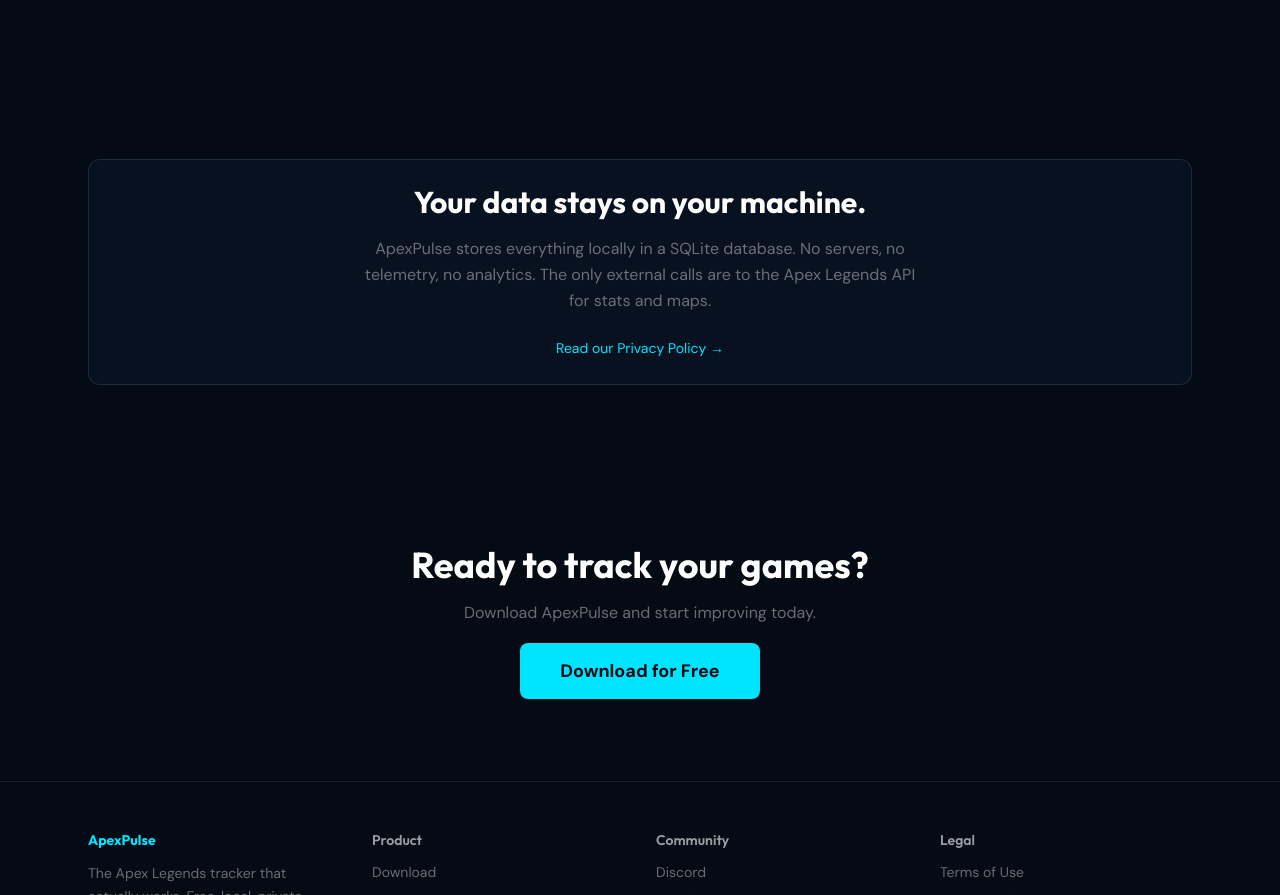
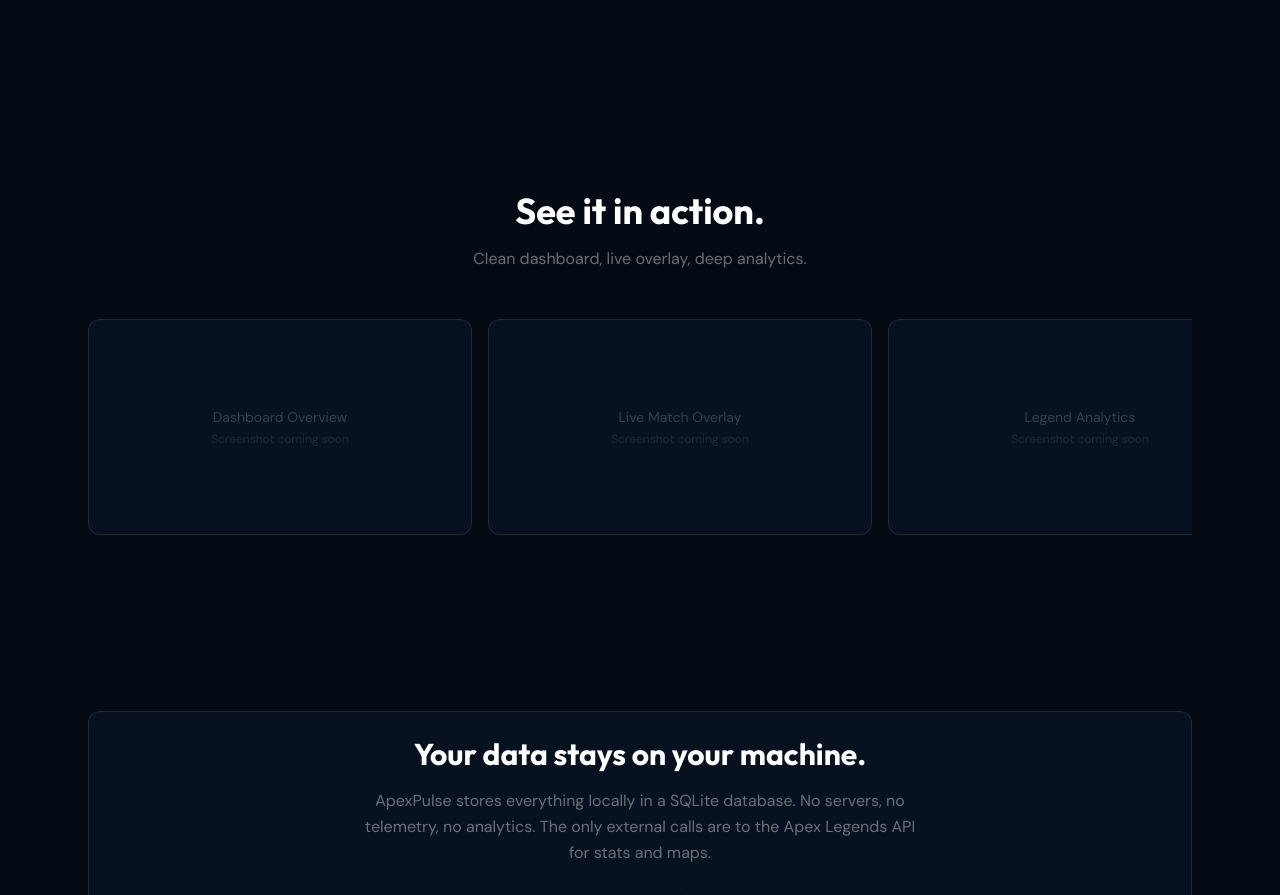
Before and after one commit to krazyadm1/apexpulse-site, a Next.js app: page / in a window 1280 px wide. Shown: the part 1528-2423 px from the top of the page. Built offline with nearby package versions, Linux system fonts and the light colour scheme.

Commit message:
feat: add screenshot gallery placeholder section

```diff
--- a/app/globals.css
+++ b/app/globals.css
@@ -33,3 +33,11 @@
   border-radius: 0.75rem;
   padding: 1.5rem;
 }
+
+.scrollbar-hide::-webkit-scrollbar {
+  display: none;
+}
+.scrollbar-hide {
+  -ms-overflow-style: none;
+  scrollbar-width: none;
+}
--- a/app/page.tsx
+++ b/app/page.tsx
@@ -72,6 +72,29 @@
         </div>
       </section>
 
+      {/* Screenshots */}
+      <section className="max-w-6xl mx-auto px-4 sm:px-6 py-16 sm:py-24">
+        <h2 className="text-2xl sm:text-3xl md:text-4xl font-bold text-center mb-3 sm:mb-4">See it in action.</h2>
+        <p className="text-center text-white/40 mb-10 sm:mb-12 max-w-xl mx-auto text-sm sm:text-base">Clean dashboard, live overlay, deep analytics.</p>
+        <div className="flex gap-4 overflow-x-auto pb-4 snap-x snap-mandatory scrollbar-hide">
+          {[
+            'Dashboard Overview',
+            'Live Match Overlay',
+            'Legend Analytics',
+            'Stats & Headshot Diagram',
+            'Map Rotations',
+            'Match History Detail',
+          ].map((label) => (
+            <div key={label} className="snap-center shrink-0 w-80 sm:w-96 aspect-video glass-card flex items-center justify-center border-dashed border-white/20">
+              <div className="text-center">
+                <div className="text-white/20 text-sm mb-1">{label}</div>
+                <div className="text-white/10 text-xs">Screenshot coming soon</div>
+              </div>
+            </div>
+          ))}
+        </div>
+      </section>
+
       {/* Privacy callout */}
       <section className="max-w-6xl mx-auto px-4 sm:px-6 py-12 sm:py-16">
         <div className="glass-card text-center py-8 sm:py-12 border-[#00E5FF]/20">
```
